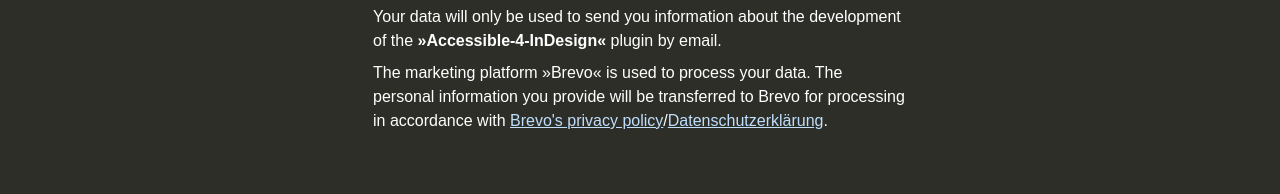
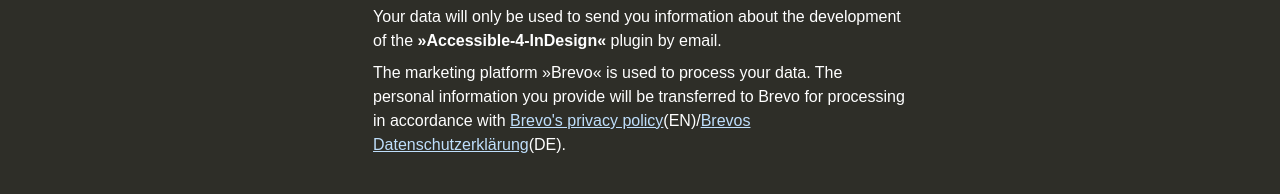
Before and after one commit to RolandDreger/accessibility-4-indesign, a plain HTML site: page docs/index.html in a window 1280 px wide. Shown: the part 927-1121 px from the top of the page. Drawn offline with Linux system fonts and the light colour scheme.

Commit message:
Change content

```diff
--- a/docs/index.html
+++ b/docs/index.html
@@ -129,7 +129,7 @@
 			<div id="main-footer-group">
 				<h2>Privacy Policy</h2>
 				<p>Your data will only be used to send you information about the development of the <strong>»Accessible-4-InDesign«</strong> plugin by email.</p>
-				<p>The marketing platform »Brevo« is used to process your data. The personal information you provide will be transferred to Brevo for processing in accordance with <a href="https://www.brevo.com/legal/privacypolicy/">Brevo's privacy policy</a>/<a href="https://www.brevo.com/de/legal/privacypolicy/">Datenschutzerklärung</a>.</p>
+				<p>The marketing platform »Brevo« is used to process your data. The personal information you provide will be transferred to Brevo for processing in accordance with <a href="https://www.brevo.com/legal/privacypolicy/">Brevo's privacy policy</a>(EN)/<a href="https://www.brevo.com/de/legal/privacypolicy/">Brevos Datenschutzerklärung</a>(DE).</p>
 				<h2 class="margin-top-l">Contact Details</h2>
 				<p>Roland Dreger</p>
 				<p>Tempelgasse 5, 1020 Vienna, Austria</p>
```
